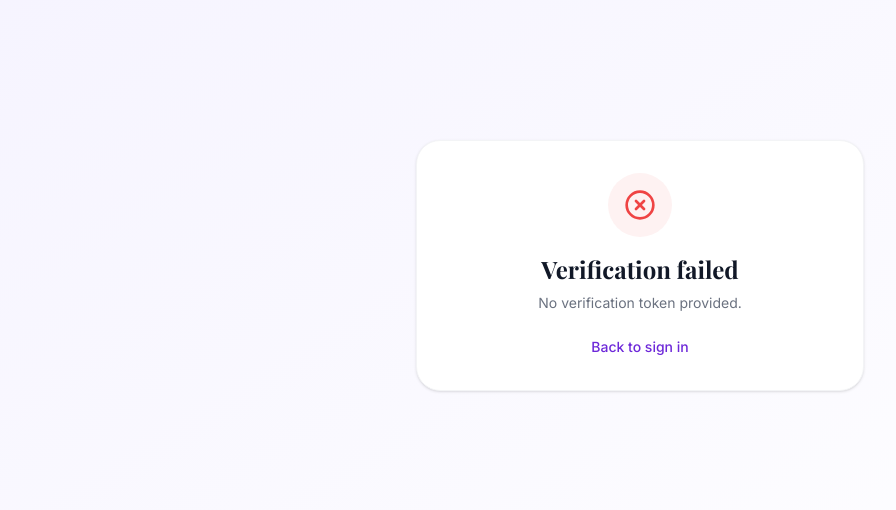
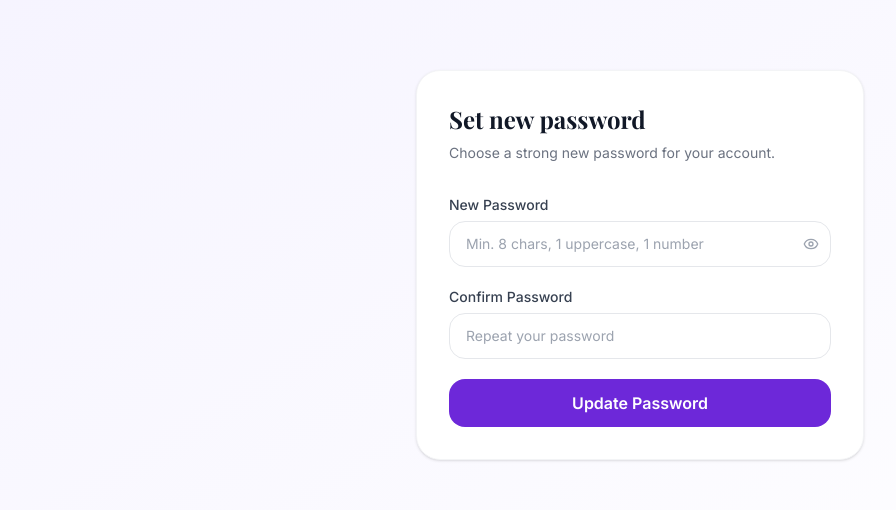
Before and after one commit to biznesswoman1000-prog/bizwoman, a Next.js app: page /verify-email in a window 1280 px wide. Shown: the part 143-653 px from the top of the page, without its empty margins (0-896 px from the left). Built offline with nearby package versions, Linux system fonts and the light colour scheme; no server answers; a web font is replaced by a local one.

Commit message:
added frontend fix type error10

```diff
--- a/src/app/(auth)/reset-password/page.tsx
+++ b/src/app/(auth)/reset-password/page.tsx
@@ -1,89 +1,152 @@
-'use client';
+//frontend/src/app/(auth)/reset-password/page.tsx
+"use client";
 
-import Link from 'next/link';
-import { useForm } from 'react-hook-form';
-import { zodResolver } from '@hookform/resolvers/zod';
-import { useSearchParams, useRouter } from 'next/navigation';
-import { Loader2, Eye, EyeOff, CheckCircle } from 'lucide-react';
-import { useState } from 'react';
-import { resetPasswordSchema, type ResetPasswordForm } from '@/lib/validations';
-import { apiPost, getApiError } from '@/lib/api';
-import { useToast } from '@/store/uiStore';
+import Link from "next/link";
+import { useForm } from "react-hook-form";
+import { zodResolver } from "@hookform/resolvers/zod";
+import { useSearchParams } from "next/navigation";
+import { Loader2, Eye, EyeOff, CheckCircle } from "lucide-react";
+import { useState, Suspense } from "react";
+import { resetPasswordSchema, type ResetPasswordForm } from "@/lib/validations";
+import { apiPost, getApiError } from "@/lib/api";
+import { useToast } from "@/store/uiStore";
 
-export default function ResetPasswordPage() {
+function ResetPasswordForm() {
   const [showPw, setShowPw] = useState(false);
   const [done, setDone] = useState(false);
   const [isLoading, setIsLoading] = useState(false);
   const searchParams = useSearchParams();
   const toast = useToast();
-  const token = searchParams.get('token') || '';
+  const token = searchParams.get("token") || "";
 
-  const { register, handleSubmit, formState: { errors } } = useForm<ResetPasswordForm>({
+  const {
+    register,
+    handleSubmit,
+    formState: { errors },
+  } = useForm<ResetPasswordForm>({
     resolver: zodResolver(resetPasswordSchema),
   });
 
   const onSubmit = async (data: ResetPasswordForm) => {
-    if (!token) { toast('Invalid or expired reset link', 'error'); return; }
+    if (!token) {
+      toast("Invalid or expired reset link", "error");
+      return;
+    }
     setIsLoading(true);
     try {
-      await apiPost('/auth/reset-password', { token, password: data.password });
+      await apiPost("/auth/reset-password", { token, password: data.password });
       setDone(true);
     } catch (err) {
-      toast(getApiError(err), 'error');
+      toast(getApiError(err), "error");
     } finally {
       setIsLoading(false);
     }
   };
 
   return (
-    <div className="w-full max-w-md">
     <div className="bg-white rounded-2xl shadow-card border border-gray-100 p-8">
       {done ? (
         <div className="text-center">
           <div className="w-16 h-16 rounded-full bg-green-50 flex items-center justify-center mx-auto mb-4">
             <CheckCircle className="w-8 h-8 text-green-500" />
           </div>
-            <h2 className="font-display text-2xl font-bold text-gray-900">Password updated!</h2>
-            <p className="mt-2 text-sm text-gray-500">Your password has been changed successfully.</p>
-            <Link href="/login" className="mt-6 inline-flex px-6 py-2.5 bg-brand-600 text-white rounded-xl text-sm font-medium hover:bg-brand-700 transition-colors">
+          <h2 className="font-display text-2xl font-bold text-gray-900">
+            Password updated!
+          </h2>
+          <p className="mt-2 text-sm text-gray-500">
+            Your password has been changed successfully.
+          </p>
+          <Link
+            href="/login"
+            className="mt-6 inline-flex px-6 py-2.5 bg-brand-600 text-white rounded-xl text-sm font-medium hover:bg-brand-700 transition-colors"
+          >
             Sign In
           </Link>
         </div>
       ) : (
         <>
           <div className="mb-8">
-              <h1 className="font-display text-2xl font-bold text-gray-900">Set new password</h1>
-              <p className="mt-2 text-sm text-gray-500">Choose a strong new password for your account.</p>
+            <h1 className="font-display text-2xl font-bold text-gray-900">
+              Set new password
+            </h1>
+            <p className="mt-2 text-sm text-gray-500">
+              Choose a strong new password for your account.
+            </p>
           </div>
           <form onSubmit={handleSubmit(onSubmit)} className="space-y-5">
             <div>
-                <label className="block text-sm font-medium text-gray-700 mb-1.5">New Password</label>
+              <label className="block text-sm font-medium text-gray-700 mb-1.5">
+                New Password
+              </label>
               <div className="relative">
-                  <input type={showPw ? 'text' : 'password'} {...register('password')}
+                <input
+                  type={showPw ? "text" : "password"}
+                  {...register("password")}
                   placeholder="Min. 8 chars, 1 uppercase, 1 number"
-                    className="w-full px-4 py-3 pr-11 rounded-xl border border-gray-200 text-sm focus:outline-none focus:border-brand-500 focus:ring-2 focus:ring-brand-100 transition-colors" />
-                  <button type="button" onClick={() => setShowPw(!showPw)}
-                    className="absolute right-3 top-1/2 -translate-y-1/2 text-gray-400" tabIndex={-1}>
-                    {showPw ? <EyeOff className="w-4 h-4" /> : <Eye className="w-4 h-4" />}
+                  className="w-full px-4 py-3 pr-11 rounded-xl border border-gray-200 text-sm focus:outline-none focus:border-brand-500 focus:ring-2 focus:ring-brand-100 transition-colors"
+                />
+                <button
+                  type="button"
+                  onClick={() => setShowPw(!showPw)}
+                  className="absolute right-3 top-1/2 -translate-y-1/2 text-gray-400"
+                  tabIndex={-1}
+                >
+                  {showPw ? (
+                    <EyeOff className="w-4 h-4" />
+                  ) : (
+                    <Eye className="w-4 h-4" />
+                  )}
                 </button>
               </div>
-                {errors.password && <p className="mt-1 text-xs text-red-500">{errors.password.message}</p>}
+              {errors.password && (
+                <p className="mt-1 text-xs text-red-500">
+                  {errors.password.message}
+                </p>
+              )}
             </div>
             <div>
-                <label className="block text-sm font-medium text-gray-700 mb-1.5">Confirm Password</label>
-                <input type="password" {...register('confirmPassword')}
+              <label className="block text-sm font-medium text-gray-700 mb-1.5">
+                Confirm Password
+              </label>
+              <input
+                type="password"
+                {...register("confirmPassword")}
                 placeholder="Repeat your password"
-                  className="w-full px-4 py-3 rounded-xl border border-gray-200 text-sm focus:outline-none focus:border-brand-500 focus:ring-2 focus:ring-brand-100 transition-colors" />
-                {errors.confirmPassword && <p className="mt-1 text-xs text-red-500">{errors.confirmPassword.message}</p>}
+                className="w-full px-4 py-3 rounded-xl border border-gray-200 text-sm focus:outline-none focus:border-brand-500 focus:ring-2 focus:ring-brand-100 transition-colors"
+              />
+              {errors.confirmPassword && (
+                <p className="mt-1 text-xs text-red-500">
+                  {errors.confirmPassword.message}
+                </p>
+              )}
             </div>
-              <button type="submit" disabled={isLoading}
-                className="w-full py-3 bg-brand-600 text-white font-semibold rounded-xl hover:bg-brand-700 disabled:opacity-60 transition-colors flex items-center justify-center gap-2">
-                {isLoading && <Loader2 className="w-4 h-4 animate-spin" />} Update Password
+            <button
+              type="submit"
+              disabled={isLoading}
+              className="w-full py-3 bg-brand-600 text-white font-semibold rounded-xl hover:bg-brand-700 disabled:opacity-60 transition-colors flex items-center justify-center gap-2"
+            >
+              {isLoading && <Loader2 className="w-4 h-4 animate-spin" />} Update
+              Password
             </button>
           </form>
         </>
       )}
     </div>
+  );
+}
+
+export default function ResetPasswordPage() {
+  return (
+    <div className="w-full max-w-md">
+      <Suspense
+        fallback={
+          <div className="bg-white rounded-2xl shadow-card border border-gray-100 p-8 flex items-center justify-center min-h-[300px]">
+            <Loader2 className="w-6 h-6 animate-spin text-brand-600" />
+          </div>
+        }
+      >
+        <ResetPasswordForm />
+      </Suspense>
     </div>
   );
 }
--- a/src/app/(auth)/verify-email/page.tsx
+++ b/src/app/(auth)/verify-email/page.tsx
@@ -1,84 +1,152 @@
-// src/app/(auth)/verify-email/page.tsx
+//frontend/src/app/(auth)/verify-email/page.tsx
 "use client";
 
-import { useEffect, useState } from "react";
+import Link from "next/link";
+import { useForm } from "react-hook-form";
+import { zodResolver } from "@hookform/resolvers/zod";
 import { useSearchParams } from "next/navigation";
-import { CheckCircle, XCircle, Loader2 } from "lucide-react";
-import Link from "next/link";
+import { Loader2, Eye, EyeOff, CheckCircle } from "lucide-react";
+import { useState, Suspense } from "react";
+import { resetPasswordSchema, type ResetPasswordForm } from "@/lib/validations";
 import { apiPost, getApiError } from "@/lib/api";
+import { useToast } from "@/store/uiStore";
 
-export default function VerifyEmailPage() {
+function ResetPasswordForm() {
+  const [showPw, setShowPw] = useState(false);
+  const [done, setDone] = useState(false);
+  const [isLoading, setIsLoading] = useState(false);
   const searchParams = useSearchParams();
+  const toast = useToast();
   const token = searchParams.get("token") || "";
-  const [status, setStatus] = useState<"loading" | "success" | "error">(
-    "loading",
-  );
-  const [message, setMessage] = useState("");
 
-  useEffect(() => {
+  const {
+    register,
+    handleSubmit,
+    formState: { errors },
+  } = useForm<ResetPasswordForm>({
+    resolver: zodResolver(resetPasswordSchema),
+  });
+
+  const onSubmit = async (data: ResetPasswordForm) => {
     if (!token) {
-      setStatus("error");
-      setMessage("No verification token provided.");
+      toast("Invalid or expired reset link", "error");
       return;
     }
-    apiPost("/auth/verify-email", { token })
-      .then(() => setStatus("success"))
-      .catch((err) => {
-        setStatus("error");
-        setMessage(getApiError(err));
-      });
-  }, [token]);
+    setIsLoading(true);
+    try {
+      await apiPost("/auth/reset-password", { token, password: data.password });
+      setDone(true);
+    } catch (err) {
+      toast(getApiError(err), "error");
+    } finally {
+      setIsLoading(false);
+    }
+  };
 
   return (
-    <div className="w-full max-w-md">
-      <div className="bg-white rounded-2xl shadow-card border border-gray-100 p-8 text-center">
-        {status === "loading" && (
-          <>
-            <Loader2 className="w-12 h-12 text-brand-600 animate-spin mx-auto mb-4" />
-            <h2 className="font-display text-xl font-bold text-gray-900">
-              Verifying your email…
-            </h2>
-          </>
-        )}
-        {status === "success" && (
-          <>
+    <div className="bg-white rounded-2xl shadow-card border border-gray-100 p-8">
+      {done ? (
+        <div className="text-center">
           <div className="w-16 h-16 rounded-full bg-green-50 flex items-center justify-center mx-auto mb-4">
             <CheckCircle className="w-8 h-8 text-green-500" />
           </div>
           <h2 className="font-display text-2xl font-bold text-gray-900">
-              Email verified!
+            Password updated!
           </h2>
           <p className="mt-2 text-sm text-gray-500">
-              Your account is now active. You can sign in.
+            Your password has been changed successfully.
           </p>
           <Link
             href="/login"
-              className="mt-6 inline-flex px-6 py-2.5 bg-brand-600 text-white rounded-xl text-sm font-semibold hover:bg-brand-700 transition-colors"
+            className="mt-6 inline-flex px-6 py-2.5 bg-brand-600 text-white rounded-xl text-sm font-medium hover:bg-brand-700 transition-colors"
           >
             Sign In
           </Link>
-          </>
+        </div>
+      ) : (
+        <>
+          <div className="mb-8">
+            <h1 className="font-display text-2xl font-bold text-gray-900">
+              Set new password
+            </h1>
+            <p className="mt-2 text-sm text-gray-500">
+              Choose a strong new password for your account.
+            </p>
+          </div>
+          <form onSubmit={handleSubmit(onSubmit)} className="space-y-5">
+            <div>
+              <label className="block text-sm font-medium text-gray-700 mb-1.5">
+                New Password
+              </label>
+              <div className="relative">
+                <input
+                  type={showPw ? "text" : "password"}
+                  {...register("password")}
+                  placeholder="Min. 8 chars, 1 uppercase, 1 number"
+                  className="w-full px-4 py-3 pr-11 rounded-xl border border-gray-200 text-sm focus:outline-none focus:border-brand-500 focus:ring-2 focus:ring-brand-100 transition-colors"
+                />
+                <button
+                  type="button"
+                  onClick={() => setShowPw(!showPw)}
+                  className="absolute right-3 top-1/2 -translate-y-1/2 text-gray-400"
+                  tabIndex={-1}
+                >
+                  {showPw ? (
+                    <EyeOff className="w-4 h-4" />
+                  ) : (
+                    <Eye className="w-4 h-4" />
                   )}
-        {status === "error" && (
-          <>
-            <div className="w-16 h-16 rounded-full bg-red-50 flex items-center justify-center mx-auto mb-4">
-              <XCircle className="w-8 h-8 text-red-500" />
+                </button>
               </div>
-            <h2 className="font-display text-2xl font-bold text-gray-900">
-              Verification failed
-            </h2>
-            <p className="mt-2 text-sm text-gray-500">
-              {message || "This link may be expired or invalid."}
+              {errors.password && (
+                <p className="mt-1 text-xs text-red-500">
+                  {errors.password.message}
                 </p>
-            <Link
-              href="/login"
-              className="mt-6 inline-flex items-center text-sm font-medium text-brand-600 hover:text-brand-800"
+              )}
+            </div>
+            <div>
+              <label className="block text-sm font-medium text-gray-700 mb-1.5">
+                Confirm Password
+              </label>
+              <input
+                type="password"
+                {...register("confirmPassword")}
+                placeholder="Repeat your password"
+                className="w-full px-4 py-3 rounded-xl border border-gray-200 text-sm focus:outline-none focus:border-brand-500 focus:ring-2 focus:ring-brand-100 transition-colors"
+              />
+              {errors.confirmPassword && (
+                <p className="mt-1 text-xs text-red-500">
+                  {errors.confirmPassword.message}
+                </p>
+              )}
+            </div>
+            <button
+              type="submit"
+              disabled={isLoading}
+              className="w-full py-3 bg-brand-600 text-white font-semibold rounded-xl hover:bg-brand-700 disabled:opacity-60 transition-colors flex items-center justify-center gap-2"
             >
-              Back to sign in
-            </Link>
+              {isLoading && <Loader2 className="w-4 h-4 animate-spin" />} Update
+              Password
+            </button>
+          </form>
         </>
       )}
     </div>
+  );
+}
+
+export default function ResetPasswordPage() {
+  return (
+    <div className="w-full max-w-md">
+      <Suspense
+        fallback={
+          <div className="bg-white rounded-2xl shadow-card border border-gray-100 p-8 flex items-center justify-center min-h-[300px]">
+            <Loader2 className="w-6 h-6 animate-spin text-brand-600" />
+          </div>
+        }
+      >
+        <ResetPasswordForm />
+      </Suspense>
     </div>
   );
 }
--- a/src/app/(guest)/products/page.tsx
+++ b/src/app/(guest)/products/page.tsx
@@ -1,9 +1,9 @@
 //frontend/src/app/(guest)/products/page.tsx
 "use client";
 
-import { useState } from "react";
+import { useState, Suspense } from "react";
 import { useSearchParams } from "next/navigation";
-import { SlidersHorizontal, X } from "lucide-react";
+import { SlidersHorizontal, X, Loader2 } from "lucide-react";
 import { ProductCard } from "@/components/customer/product-card";
 import {
   ProductCardSkeleton,
@@ -14,7 +14,7 @@ import { useProducts } from "@/hooks/useProducts";
 import { useCategories } from "@/hooks/useCategories";
 
 const sortOptions = [
-  { value: "random", label: "Random" }, // ✅ NEW: Random option
+  { value: "random", label: "Random" },
   { value: "newest", label: "Newest First" },
   { value: "popular", label: "Most Popular" },
   { value: "price-asc", label: "Price: Low to High" },
@@ -22,12 +22,12 @@ const sortOptions = [
   { value: "name-asc", label: "Name A–Z" },
 ];
 
-export default function ProductsPage() {
+function ProductsContent() {
   const searchParams = useSearchParams();
   const { categories } = useCategories();
 
   const [filtersOpen, setFiltersOpen] = useState(false);
-  const [sort, setSort] = useState(searchParams.get("sort") || "random"); // ✅ Default to random
+  const [sort, setSort] = useState(searchParams.get("sort") || "random");
   const [search, setSearch] = useState(searchParams.get("search") || "");
   const [categoryId, setCategoryId] = useState(
     searchParams.get("categoryId") || "",
@@ -63,7 +63,7 @@ export default function ProductsPage() {
     setMinPrice("");
     setMaxPrice("");
     setInStock(false);
-    setSort("random"); // ✅ Reset to random
+    setSort("random");
     setPage(1);
   };
 
@@ -72,7 +72,6 @@ export default function ProductsPage() {
 
   return (
     <div className="container py-8 lg:py-12">
-      {/* Page header */}
       <div className="mb-6">
         <h1 className="font-display text-2xl lg:text-3xl font-bold text-gray-900">
           All Products
@@ -95,7 +94,6 @@ export default function ProductsPage() {
             className="w-full px-4 py-2.5 rounded-xl border border-gray-200 text-sm focus:outline-none focus:border-brand-500 focus:ring-2 focus:ring-brand-100"
           />
         </form>
-
         <div className="flex gap-2">
           <select
             value={sort}
@@ -111,7 +109,6 @@ export default function ProductsPage() {
               </option>
             ))}
           </select>
-
           <button
             onClick={() => setFiltersOpen(!filtersOpen)}
             className="flex items-center gap-2 px-4 py-2.5 rounded-xl border border-gray-200 text-sm font-medium text-gray-700 hover:border-brand-300 transition-colors"
@@ -129,7 +126,6 @@ export default function ProductsPage() {
       {filtersOpen && (
         <div className="mb-6 p-4 rounded-xl border border-gray-200 bg-gray-50">
           <div className="grid grid-cols-1 sm:grid-cols-2 lg:grid-cols-5 gap-4">
-            {/* Category Filter */}
             <div>
               <label className="block text-xs font-medium text-gray-600 mb-1">
                 Category
@@ -147,7 +143,6 @@ export default function ProductsPage() {
                 ))}
               </select>
             </div>
-
             <div>
               <label className="block text-xs font-medium text-gray-600 mb-1">
                 Min Price (₦)
@@ -160,7 +155,6 @@ export default function ProductsPage() {
                 className="w-full px-3 py-2 rounded-lg border border-gray-200 text-sm focus:outline-none focus:border-brand-500"
               />
             </div>
-
             <div>
               <label className="block text-xs font-medium text-gray-600 mb-1">
                 Max Price (₦)
@@ -173,7 +167,6 @@ export default function ProductsPage() {
                 className="w-full px-3 py-2 rounded-lg border border-gray-200 text-sm focus:outline-none focus:border-brand-500"
               />
             </div>
-
             <div className="flex items-end">
               <label className="flex items-center gap-2 cursor-pointer">
                 <input
@@ -187,7 +180,6 @@ export default function ProductsPage() {
                 </span>
               </label>
             </div>
-
             <div className="flex items-end gap-2">
               <button
                 onClick={() => {
@@ -242,7 +234,6 @@ export default function ProductsPage() {
             />
           )}
 
-          {/* Pagination */}
           {pagination && pagination.totalPages > 1 && (
             <div className="mt-10 flex items-center justify-center gap-2">
               <button
@@ -269,3 +260,25 @@ export default function ProductsPage() {
     </div>
   );
 }
+
+export default function ProductsPage() {
+  return (
+    <Suspense
+      fallback={
+        <div className="container py-8 lg:py-12">
+          <div className="mb-6">
+            <div className="h-8 w-48 bg-gray-200 rounded-lg animate-pulse mb-2" />
+            <div className="h-4 w-32 bg-gray-100 rounded animate-pulse" />
+          </div>
+          <div className="grid grid-cols-2 md:grid-cols-3 lg:grid-cols-4 gap-4 lg:gap-5">
+            {Array.from({ length: 20 }).map((_, i) => (
+              <ProductCardSkeleton key={i} />
+            ))}
+          </div>
+        </div>
+      }
+    >
+      <ProductsContent />
+    </Suspense>
+  );
+}
```
Also changed, not shown: src/app/(auth)/login/page.tsx (+21 -10 lines). Lines whose indentation alone changed are shown as unchanged.
